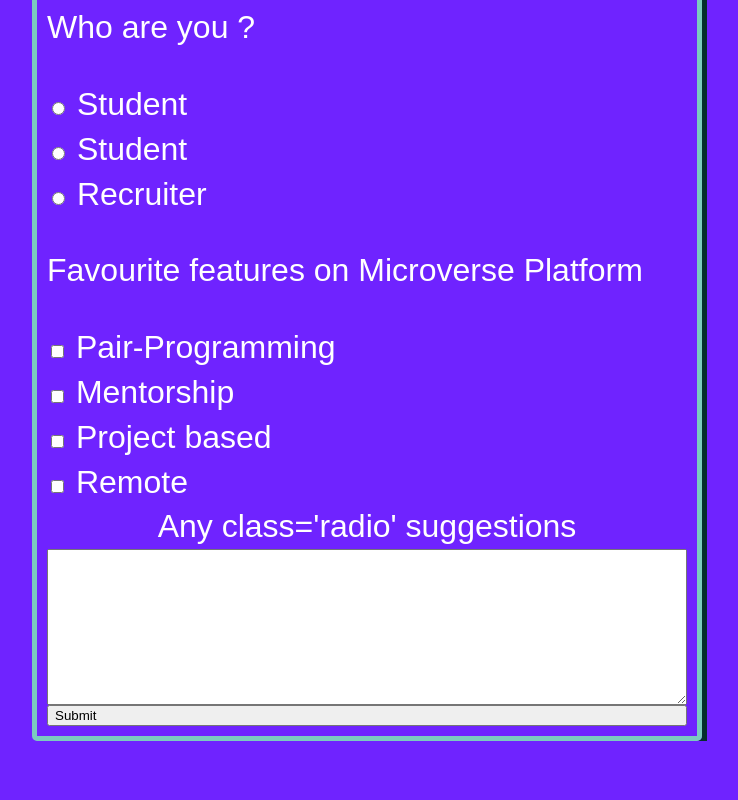
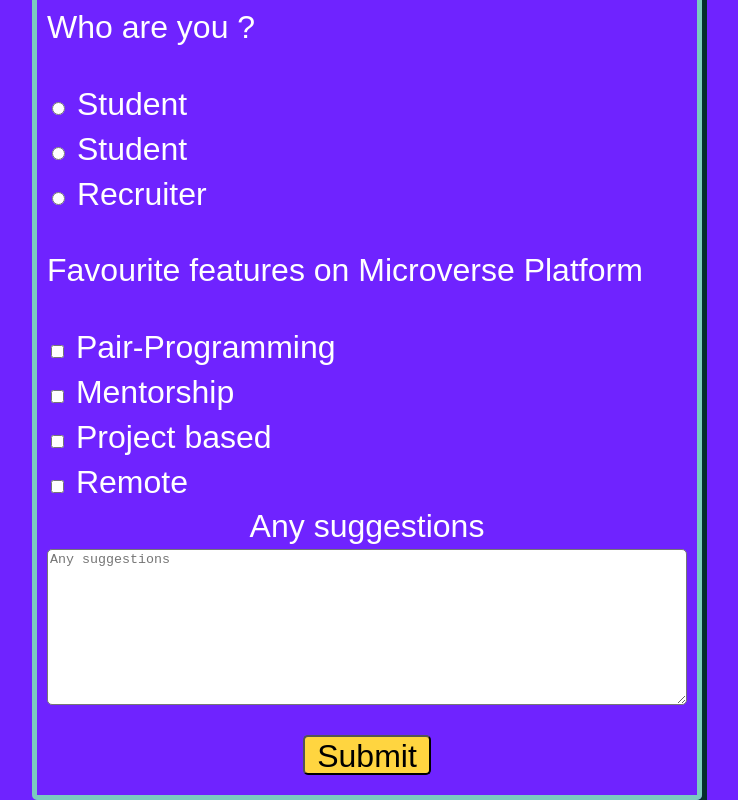
Before and after one commit to Mihndim2020/Mih-and-Ali-Microverse-trials, a plain HTML site: page index.html in a window 1280 px wide. Shown: the part 719-1519 px from the top of the page, without its empty margins (273-1011 px from the left). Before the commit the page ends 1460 px from the top, so only its background shows below. Drawn offline with Linux system fonts and the light colour scheme.

Commit message:
Style:styling textarea and button

```diff
--- a/css/style.css
+++ b/css/style.css
@@ -53,3 +53,25 @@ input {
 	flex-direction: column;
 	justify-content: start;
 }
+textarea {
+	border-radius: 5px;
+	margin-bottom: 20px;
+}
+
+#textarea-section {
+	display: flex;
+	flex-direction: column;
+	justify-content: stretch;
+}
+
+input[type='submit'] {
+	background-color: #ffd540;
+	width: 20%;
+	align-self: center;
+	height: 40px;
+	font-size: xx-large;
+	text-align: center;
+	border-radius: 5px;
+	padding-bottom: 5px;
+	margin: 10px;
+}
--- a/index.html
+++ b/index.html
@@ -72,8 +72,11 @@
                     </div>
                 </section>
                 <!-- Textarea -->
-                <label for="comment">Any class='radio' suggestions</label>
-                <textarea name="Comments" id="comment" cols="30" rows="10"></textarea>
+                <section id='textarea-section'>
+                    <label for="comment">Any suggestions</label>
+                    <textarea name="Comments" id="comment" rows="10" placeholder="Any suggestions"></textarea>
+                </section>
+
                 <input type="submit" id="submit">
             </form>
         </section>
```
